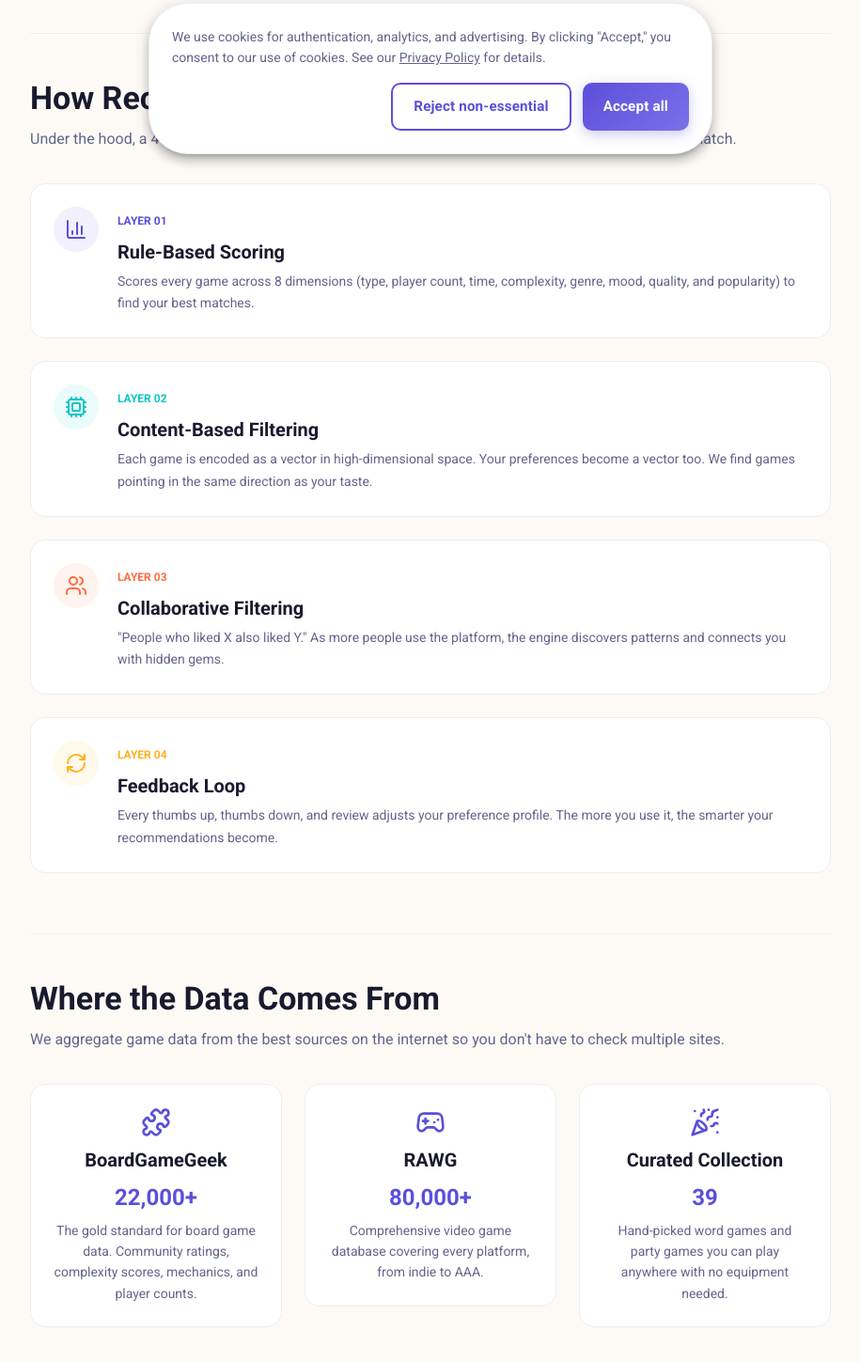
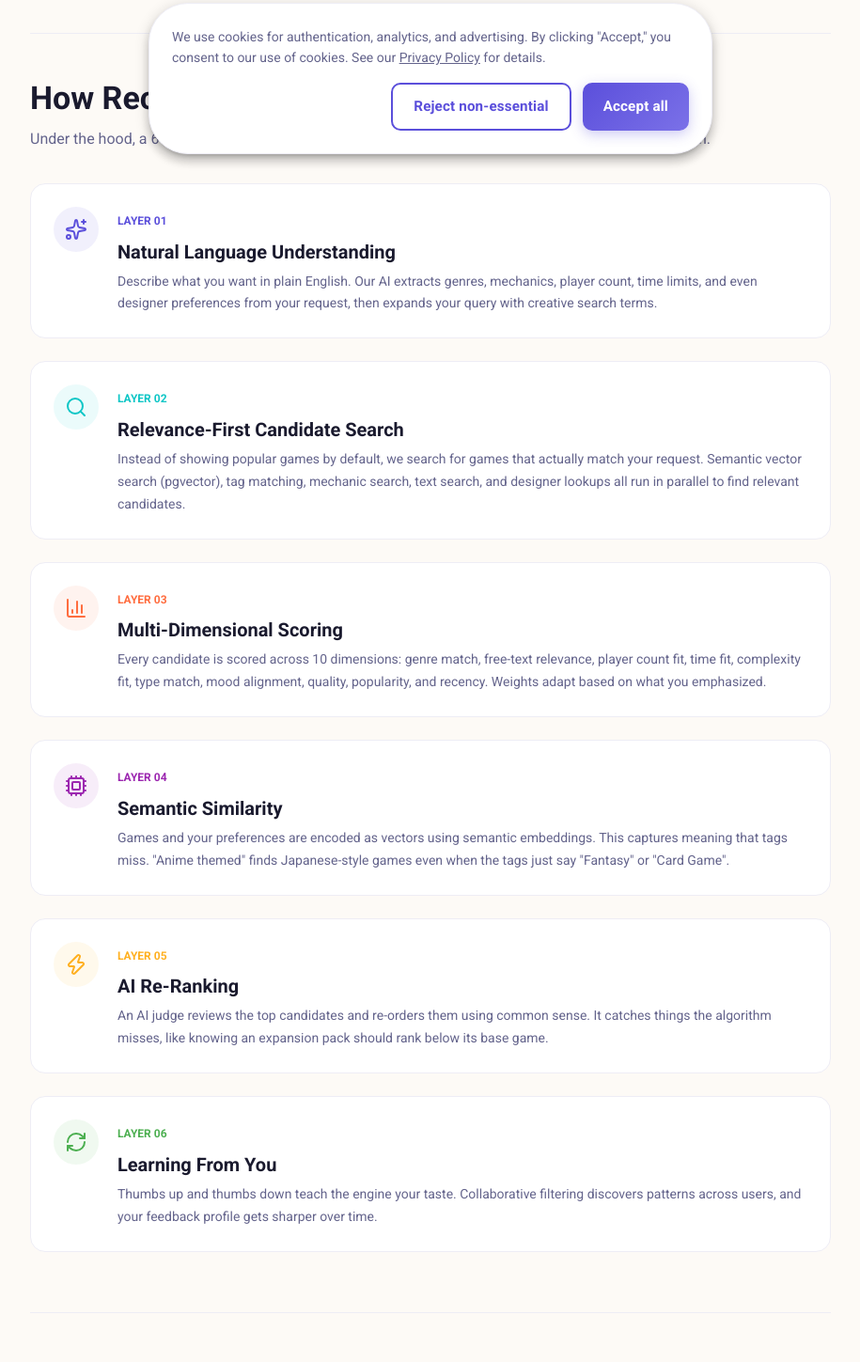
Before and after one commit to stopitdan/recommendagame, a Next.js app: page /about in a window 1280 px wide. Shown: the part 620-2069 px from the top of the page at 94% size, without its empty margins (182-1097 px from the left). Built offline with nearby package versions, Linux system fonts and the light colour scheme; no server answers; what @mui/material-nextjs would draw is missing.

Commit message:
updated about

```diff
--- a/src/app/about/AboutView.tsx
+++ b/src/app/about/AboutView.tsx
@@ -37,30 +37,44 @@ function Section({ children, delay = 0 }: { children: React.ReactNode; delay?: n
 const ENGINE_LAYERS: { number: string; title: string; description: string; color: string; icon: ReactNode }[] = [
   {
     number: '01',
-    title: 'Rule-Based Scoring',
-    description: 'Scores every game across 8 dimensions (type, player count, time, complexity, genre, mood, quality, and popularity) to find your best matches.',
+    title: 'Natural Language Understanding',
+    description: 'Describe what you want in plain English. Our AI extracts genres, mechanics, player count, time limits, and even designer preferences from your request, then expands your query with creative search terms.',
     color: '#5B4FDB',
+    icon: <Sparkles size={24} />,
+  },
+  {
+    number: '02',
+    title: 'Relevance-First Candidate Search',
+    description: 'Instead of showing popular games by default, we search for games that actually match your request. Semantic vector search (pgvector), tag matching, mechanic search, text search, and designer lookups all run in parallel to find relevant candidates.',
+    color: '#0EC6C6',
+    icon: <Search size={24} />,
+  },
+  {
+    number: '03',
+    title: 'Multi-Dimensional Scoring',
+    description: 'Every candidate is scored across 10 dimensions: genre match, free-text relevance, player count fit, time fit, complexity fit, type match, mood alignment, quality, popularity, and recency. Weights adapt based on what you emphasized.',
+    color: '#FF6D3F',
     icon: <BarChart3 size={24} />,
   },
   {
-    number: '02',
-    title: 'Content-Based Filtering',
-    description: 'Each game is encoded as a vector in high-dimensional space. Your preferences become a vector too. We find games pointing in the same direction as your taste.',
-    color: '#0EC6C6',
+    number: '04',
+    title: 'Semantic Similarity',
+    description: 'Games and your preferences are encoded as vectors using semantic embeddings. This captures meaning that tags miss. "Anime themed" finds Japanese-style games even when the tags just say "Fantasy" or "Card Game".',
+    color: '#9C27B0',
     icon: <Cpu size={24} />,
   },
   {
-    number: '03',
-    title: 'Collaborative Filtering',
-    description: '"People who liked X also liked Y." As more people use the platform, the engine discovers patterns and connects you with hidden gems.',
-    color: '#FF6D3F',
-    icon: <Users size={24} />,
+    number: '05',
+    title: 'AI Re-Ranking',
+    description: 'An AI judge reviews the top candidates and re-orders them using common sense. It catches things the algorithm misses, like knowing an expansion pack should rank below its base game.',
+    color: '#FFB020',
+    icon: <Zap size={24} />,
   },
   {
-    number: '04',
-    title: 'Feedback Loop',
-    description: 'Every thumbs up, thumbs down, and review adjusts your preference profile. The more you use it, the smarter your recommendations become.',
-    color: '#FFB020',
+    number: '06',
+    title: 'Learning From You',
+    description: 'Thumbs up and thumbs down teach the engine your taste. Collaborative filtering discovers patterns across users, and your feedback profile gets sharper over time.',
+    color: '#4CAF50',
     icon: <RefreshCw size={24} />,
   },
 ];
@@ -68,20 +82,20 @@ const ENGINE_LAYERS: { number: string; title: string; description: string; color
 const DATA_SOURCES: { name: string; games: string; description: string; icon: ReactNode }[] = [
   {
     name: 'BoardGameGeek',
-    games: '22,000+',
-    description: 'The gold standard for board game data. Community ratings, complexity scores, mechanics, and player counts.',
+    games: '65,000+',
+    description: 'The gold standard for board game data. Community ratings, complexity scores, mechanics, player counts, and designer info.',
     icon: <Puzzle size={32} />,
   },
   {
-    name: 'RAWG',
-    games: '80,000+',
-    description: 'Comprehensive video game database covering every platform, from indie to AAA.',
+    name: 'IGDB',
+    games: '11,000+',
+    description: 'Rich video game metadata via Twitch. Genres, platforms, release dates, and community ratings.',
     icon: <Gamepad2 size={32} />,
   },
   {
-    name: 'Curated Collection',
-    games: '39',
-    description: 'Hand-picked word games and party games you can play anywhere with no equipment needed.',
+    name: 'RAWG + Curated',
+    games: '3,800+',
+    description: 'Additional video games from RAWG plus hand-picked word games and party games you can play with no equipment.',
     icon: <PartyPopper size={32} />,
   },
 ];
@@ -90,11 +104,11 @@ const TECH_STACK: { name: string; role: string; icon: ReactNode }[] = [
   { name: 'Next.js 16', role: 'Framework', icon: <Zap size={20} /> },
   { name: 'React 19', role: 'UI Library', icon: <Atom size={20} /> },
   { name: 'TypeScript', role: 'Type Safety', icon: <FileCode size={20} /> },
-  { name: 'MUI', role: 'Components', icon: <Palette size={20} /> },
+  { name: 'MUI 7', role: 'Components', icon: <Palette size={20} /> },
   { name: 'Supabase', role: 'Database & Auth', icon: <Database size={20} /> },
   { name: 'pgvector', role: 'Similarity Search', icon: <Search size={20} /> },
-  { name: 'Motion', role: 'Animations', icon: <Sparkles size={20} /> },
-  { name: 'Vitest', role: 'Testing', icon: <TestTube size={20} /> },
+  { name: 'LLMs', role: 'AI Parsing & Ranking', icon: <Sparkles size={20} /> },
+  { name: 'Redis', role: 'Caching', icon: <Cpu size={20} /> },
 ];
 
 export default function AboutView() {
@@ -145,7 +159,7 @@ export default function AboutView() {
           How Recommendations Work
         </Typography>
         <Typography variant="body1" color="text.secondary" sx={{ mb: 4, lineHeight: 1.8 }}>
-          Under the hood, a 4-layer AI recommendation engine analyzes 100,000+ games to find
+          Under the hood, a 6-layer recommendation engine analyzes 80,000+ games to find
           your perfect match.
         </Typography>
       </Section>
--- a/src/app/api/recommend/route.ts
+++ b/src/app/api/recommend/route.ts
@@ -476,13 +476,16 @@ export async function POST(request: NextRequest) {
     // Step 4: Apply rejection penalties (if user has negative feedback)
     const rejectionProfile = await buildRejectionProfile(body.userId ?? null);
     if (rejectionProfile) {
+      let penalizedCount = 0;
       for (const item of scored) {
         const penalty = computeRejectionPenalty(item.game, rejectionProfile);
         if (penalty > 0) {
           item.score *= (1 - penalty);
+          penalizedCount++;
         }
       }
       scored.sort((a, b) => b.score - a.score);
+      console.log(`[Recommend] Rejection profile: ${rejectionProfile.totalRejections} rejections, ${rejectionProfile.rejectedTags.size} tags, penalized ${penalizedCount}/${scored.length} games`);
     }
 
     // Step 5: LLM reranking — ask GPT-4o to pick the best matches from top 50 candidates
--- a/src/lib/recommendation/llm-rerank.ts
+++ b/src/lib/recommendation/llm-rerank.ts
@@ -90,7 +90,7 @@ Return ONLY a JSON object: {"ids": ["game-id-1", "game-id-2", ...]} with the ${l
     const completion = await openai.chat.completions.create({
       model: 'gpt-4o',
       temperature: 0,
-      max_tokens: 400,
+      max_tokens: 1000,
       response_format: { type: 'json_object' },
       messages: [{ role: 'user', content: prompt }],
     });
--- a/src/lib/recommendation/rejection.ts
+++ b/src/lib/recommendation/rejection.ts
@@ -121,19 +121,22 @@ export function computeRejectionPenalty(
 
   if (gameTags.length === 0) return 0;
 
-  // Count how many of this game's tags appear in the rejection profile
+  // Count how many of this game's tags appear in the rejection profile,
+  // but only count tags that were rejected MULTIPLE times (≥2).
+  // A single rejection creates ~20 tags from one game's metadata — those
+  // are too noisy to penalize on. Only repeated rejections of the same
+  // tag indicate a real dislike pattern.
   let matchedWeight = 0;
   for (const tag of gameTags) {
     const rejectionCount = profile.rejectedTags.get(tag) ?? 0;
-    if (rejectionCount > 0) {
-      // Tags rejected multiple times get stronger penalty
-      matchedWeight += Math.min(rejectionCount / profile.totalRejections, 0.5);
+    if (rejectionCount >= 2) {
+      matchedWeight += Math.min(rejectionCount / profile.totalRejections, 0.3);
     }
   }
 
   // Normalize by game's tag count (a game with 1 matching tag out of 10 is mild)
   const penalty = matchedWeight / gameTags.length;
 
-  // Cap at 0.8 — never fully exclude a game based on tags alone
-  return Math.min(penalty * 3, 0.8);
+  // Cap at 0.5 — rejection is a soft signal, not a hard filter
+  return Math.min(penalty * 2, 0.5);
 }
```
Also changed, not shown: scripts/fix-gibberish-descriptions.ts (added, +199 -0 lines).
